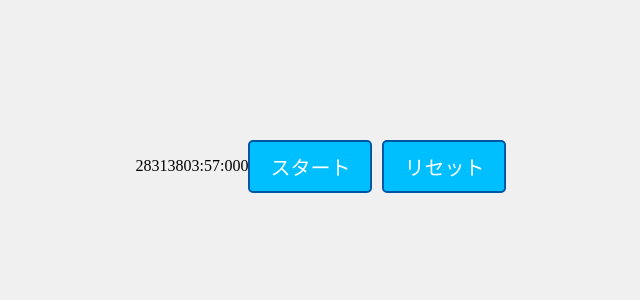
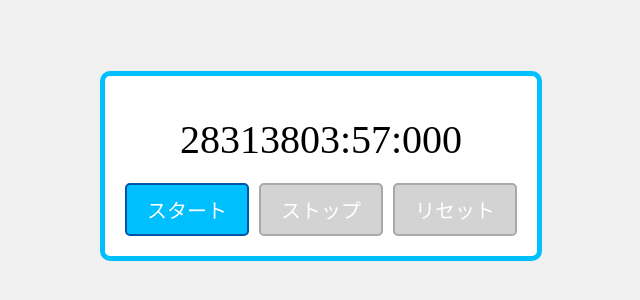
Before and after one commit to momo-gram/Stopwatch_20231031, a plain HTML site: page index.html in a window 1280 px wide. Shown: the part 234-534 px from the top of the page, without its empty margins (319-959 px from the left). Drawn offline with Linux system fonts and the light colour scheme.

Commit message:
Update index.html

```diff
--- a/index.html
+++ b/index.html
@@ -1,16 +1,19 @@
 <!DOCTYPE html>
-<html>
+<html lang="ja">
 <head>
+    <meta charset="UTF-8">
+    <meta name="viewport" content="width=device-width, initial-scale=1.0">
+    <link rel="stylesheet" href="styles.css">
     <title>ストップウォッチ</title>
-    <link rel="stylesheet" type="text/css" href="styles.css">
 </head>
 <body>
-    <div class="stopwatch-container"> </div>
-        <div id="stopwatch">00:00:00</div>
-
-    <div class="controls">
-        <button id="startStop">スタート</button>
-        <button id="reset">リセット</button>
+    <div class="stopwatch">
+        <div class="time" id="stopwatch">00:00:00:00</div>
+        <div class="controls">
+            <button id="start" onclick="startStopwatch()">スタート</button>
+            <button id="stop" onclick="stopStopwatch()" disabled>ストップ</button>
+            <button id="reset" onclick="resetStopwatch()" disabled>リセット</button>
+        </div>
     </div>
     <script src="script.js"></script>
 </body>
```
